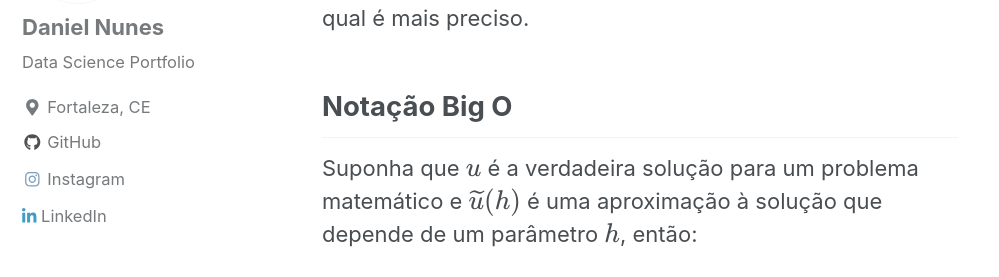
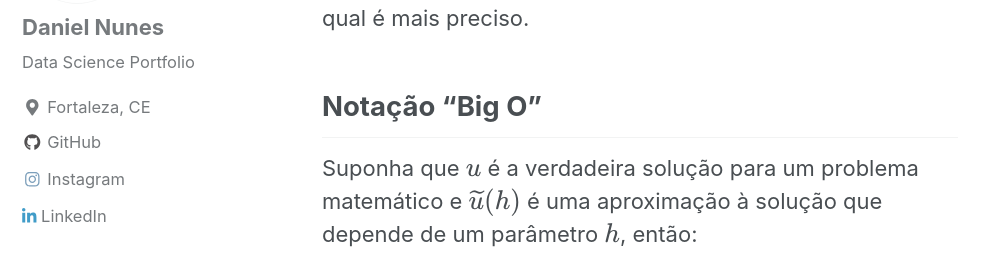
Before and after one commit to danielmnunes/danielmnunes.github.io, a Jekyll site: the page built from _posts/2020-03-06-derivada-numerica-parte1.md, in a window 1280 px wide and 900 px high, scrolled down 2571 px. Shown: the part 171-448 px from the top of the window, without its empty margins (0-999 px from the left). Built offline with Jekyll 4.4.1, drawn with Linux system fonts in a browser that asks for light colours; cached includes are drawn as plain includes; nearby versions of some CDN libraries; formulas are drawn with MathJax 3; comment, search, counter and statistics services are not loaded.

```diff
--- a/_posts/2020-03-06-derivada-numerica-parte1.md
+++ b/_posts/2020-03-06-derivada-numerica-parte1.md
@@ -47,7 +47,7 @@ $$
 
 onde C é uma constante independente de $$h$$ e $$k$$ e queremos determinar $$k$$. Se $$k > 0$$, à medida que $$h$$ diminui, temos a certeza de que o erro será zero. Quanto maior for o $$k$$, mais rápido ele será zero. Freqüentemente, o valor de $$k$$ nos permitirá comparar diferentes algoritmos para determinar qual é mais preciso.
 
-## Notação Big O
+## Notação "Big O"
 
 Suponha que $$u$$ é a verdadeira solução para um problema matemático e $$\widetilde{u}(h)$$ é uma aproximação à solução que depende de um parâmetro $$h$$, então:
 
```
